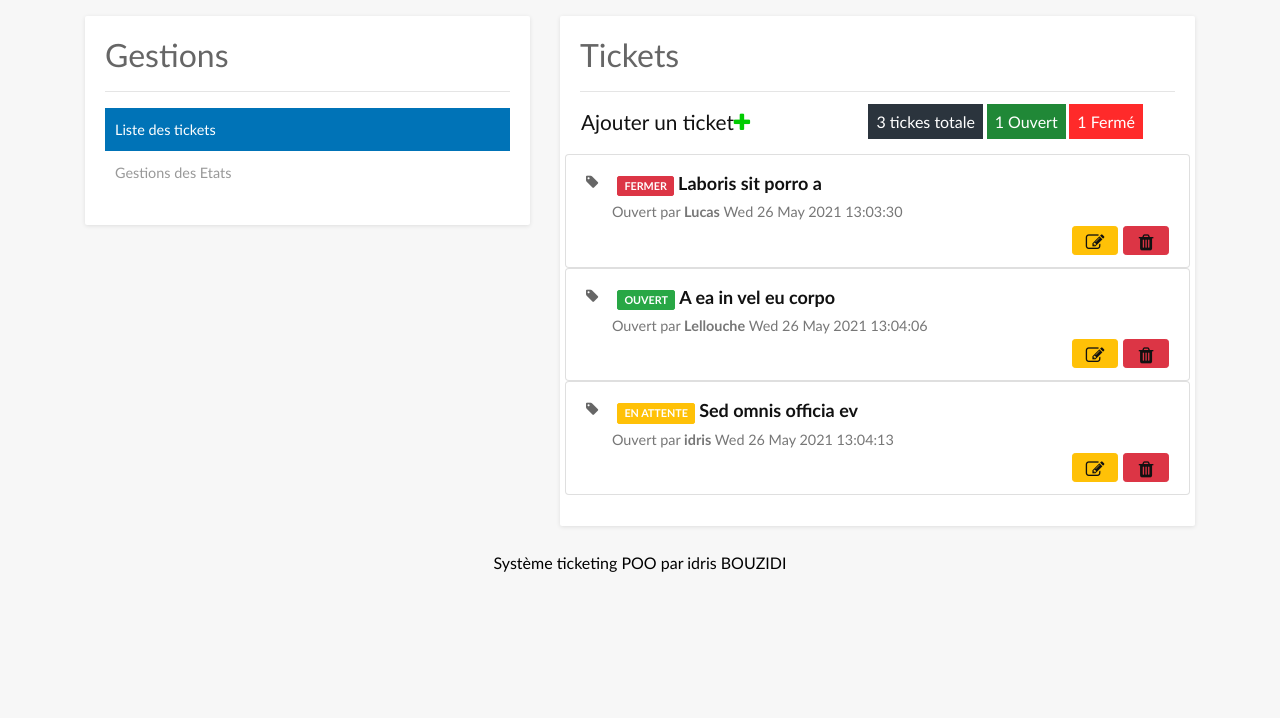
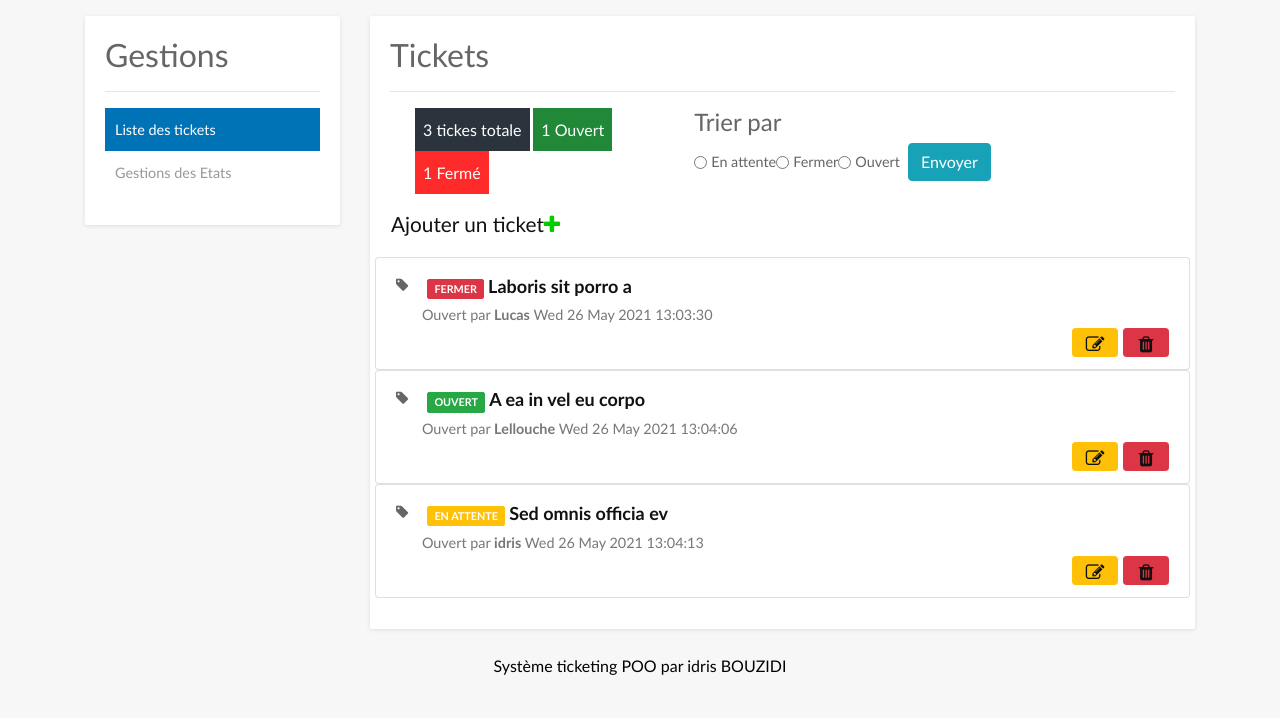
Before and after one commit to ibouzidi/ticketing, a PHP site: page / in a window 1280 px wide. Shown: the part 82-800 px from the top of the page. Run offline with PHP 8.4, Linux system fonts and the light colour scheme; data comes from the database, SQL or seed files in the repository.

Commit message:
add filter ticket

```diff
--- a/Contenu/style.css
+++ b/Contenu/style.css
@@ -221,25 +221,27 @@ a {
 	width: 100%;
 }
 
-.addbutton i{
+.addbutton i {
 	font-size: 1.3rem;
 	color: #00CC00;
 
 }
+
 .addbutton {
 	font-size: 1.3rem;
 	margin-left: 1rem;
 }
 
 input[type="checkbox"] {
-    vertical-align: middle;
+	vertical-align: middle;
 }
 
 .span12.pagination-centered {
-    margin: 25px auto;
-    width: 100px;
+	margin: 25px auto;
+	width: 100px;
 }
-.buttonBack .returnBack{
+
+.buttonBack .returnBack {
 	margin-left: 1.5rem;
 }
 
@@ -258,24 +260,18 @@ input[type="checkbox"] {
 	color: #2B343D;
 }
 
-.boxstat {
-	display: grid;
-	grid-template-columns: 1fr 1fr;
-	grid-gap: 10px 2em;
+.boxstat .nbticket {
+	margin: 0;
 }
 
-.boxstat :first-child {
-	align-self: center;
-}
-
-
-.boxstat p {
+.boxstat li {
 	padding-left: 1rem;
-	display: inline;
 	font-size: 1rem;
+	display: inline-block;
 	padding: 0.5rem;
 	color: white;
 }
+
 
 .boxstat .openticket {
 	background-color: #208837;
@@ -288,3 +284,9 @@ input[type="checkbox"] {
 .boxstat .tottickets {
 	background-color: #2B343D;
 }
+
+input[type="checkbox"]+.side-label::before,
+input[type="checkbox"]+.side-label::after {
+	border-radius: 50%;
+	margin-left: 0.2rem;
+}
--- a/Controleur/ControleurAccueil.php
+++ b/Controleur/ControleurAccueil.php
@@ -7,17 +7,21 @@ class ControleurAccueil {
 
   private $billet;
   private $etat;
-  private $commentaire;
 
   public function __construct() {
     $this->billet = new Billet();
     $this->etat = new Etat();
-    $this->commentaire= new Commentaire();
   }
 
   // Affiche la liste de tous les tickets
-  public function accueil() {
+  public function accueil($etat) {
+    if(isset($etat)){
+      $billets = $this->billet->getTicketParEtat($etat);
+    }else{
+
+
     $billets = $this->billet->getBillets();
+    }
     $etats = $this->etat->getEtats();
 
     // nb de ticket ouvert fermer et total
--- a/Controleur/ControleurBillet.php
+++ b/Controleur/ControleurBillet.php
@@ -8,11 +8,13 @@ class ControleurBillet
 {
 
     private $billet;
+    private $etat;
     private $commentaire;
 
     public function __construct()
     {
         $this->billet = new Billet();
+        $this->etat = new Etat();
         $this->commentaire = new Commentaire();
     }
 
--- a/Controleur/Routeur.php
+++ b/Controleur/Routeur.php
@@ -100,7 +100,12 @@ class Routeur
                 } else
                     throw new Exception("Action non valide");
             } else {  // aucune action définie : affichage de l'accueil
-                $this->ctrlAccueil->accueil();
+                try{
+                    $etat = $this->getParametre($_GET, 'etat');
+                }catch (Exception $e) {
+                    $etat = null;
+                }
+                $this->ctrlAccueil->accueil($etat);
             }
         } catch (Exception $e) {
             $this->erreur($e->getMessage());
--- a/Modele/Billet.php
+++ b/Modele/Billet.php
@@ -83,5 +83,16 @@ class Billet extends Modele
 		}
 	}
 
+	public function getTicketParEtat($etat){
+		$sql = "SELECT t.TIC_ID AS id_billet, t.TIC_DATE, t.TIC_TITRE, t.TIC_AUTEUR as auteur, t.TIC_CONTENU, t.TIC_ETAT, e.id, e.nom_etat FROM
+        t_ticket t INNER JOIN etats e ON e.id = t.TIC_ETAT WHERE e.nom_etat = ? ";
+        $rqetat = $this->executerRequete($sql, array($etat));
+        if ($rqetat->rowCount() > 0) {
+            return $rqetat->fetchAll();
+        }else{
+            throw new Exception('Aucun ticket ne correspond à l\'etat : ['.$etat. ']');
+        }
+	}
+
 
 }
--- a/Vue/Vue.php
+++ b/Vue/Vue.php
@@ -11,8 +11,9 @@ class Vue {
 
     public function generer($donnees) {
         $contenu = $this->genererFichier($this->fichier, $donnees);
+        $contenu2 = $this->genererFichier($this->fichier, $donnees);
         $vue = $this->genererFichier('Vue/gabarit.php',
-                array('titre' => $this->titre, 'contenu' => $contenu));
+                array('titre' => $this->titre, 'contenu' => $contenu, 'contenu2' => $contenu2));
         echo $vue;
     }
 
--- a/Vue/gabarit.php
+++ b/Vue/gabarit.php
@@ -37,7 +37,7 @@
         <section class="content">
             <div class="row">
                 <!-- BEGIN NAV TICKET -->
-                <div class="col-md-5">
+                <div class="col-md-3">
                     <div class="grid support">
                         <div class="grid-body">
                             <h2>Gestions</h2>
@@ -53,7 +53,7 @@
                 <!-- END NAV TICKET -->
                 <!-- BEGIN TICKET -->
 
-                    <div class="col-md-7">
+                    <div class="col-md-9">
                     <div class="grid support-content">
                         <div class="grid-body">
                             <h2>Tickets</h2>
@@ -68,6 +68,7 @@
                     </div>
                 </div>
                 <!-- END TICKET -->
+
             </div>
         </section>
     </div>
--- a/Vue/vueAccueil.php
+++ b/Vue/vueAccueil.php
@@ -1,10 +1,36 @@
-<?php $titre = 'Gestionnaire des tickets'; ?> <!-- Titre de la page(onglet)-->
+<?php $titre = 'Gestionnaire des tickets'; ?>
+<!-- Titre de la page(onglet)-->
+
 
 <div class="boxstat">
-    <div>
-    <a data-backdrop="static" class="addbutton" href="" data-toggle="modal" data-target="#modalAddTicket">Ajouter un ticket<i class="fa fa-plus"></i></a>
+    <div class="row">
+        <div class="form-group col-md-5 nbticket">
+            <!-- affiche le nb de ticket total ouvert fermer -->
+            <ul>
+                <li class="tottickets"><span><?= $nbtickets['nbtickets']?></span> tickes totale</li>
+                <li class="openticket"><span><?= $nbticketsOuvert['nbticketouvert']?></span> Ouvert</li>
+                <li class="closeticket"><span><?= $nbticketsFermer['nbticketferme']?></span> Fermé</li>
+            </ul>
+        </div>
+        <div class="form-group col-md-7">
+            <div class="checkbox">
+                <form class="form-inline" action="index.php" method="GET">
+                    <legend class="fieldset-label">Trier par</legend>
+                    <?php foreach ($etats as $etat) : ?>
+
+                    <input class="form-check-input" type="radio" name="etat" value="<?= $etat['nom_etat']?>" id="">
+                    <label class="form-check-label" for="" class="side-label"><?= $etat['nom_etat'] ?></label>
+                    <?php endforeach; ?>
+                    <button type="submit" class="btn btn-info btn-filtre mx-2">Envoyer</button>
+                </form>
+            </div>
+        </div>
+    </div>
+    <a data-backdrop="static" class="addbutton" href="" data-toggle="modal" data-target="#modalAddTicket">Ajouter un
+        ticket<i class="fa fa-plus"></i></a>
     <!-- modal -->
-        <div class="modal fade" id="modalAddTicket" tabindex="-1" role="dialog" aria-labelledby="myModalLabel" aria-hidden="true">
+    <div class="modal fade" id="modalAddTicket" tabindex="-1" role="dialog" aria-labelledby="myModalLabel"
+        aria-hidden="true">
         <div class="modal-dialog" role="document">
             <div class="modal-content">
                 <?php include('formAddticket.php');?>
@@ -12,15 +38,7 @@
         </div>
     </div>
 </div>
-    <div>
-        <!-- affiche le nb de ticket total ouvert fermer -->
-        <p class="tottickets"><span><?= $nbtickets['nbtickets']?></span> tickes totale</p>
-        <p class="openticket"><span><?= $nbticketsOuvert['nbticketouvert']?></span> Ouvert</p>
-        <p class="closeticket"><span><?= $nbticketsFermer['nbticketferme']?></span> Fermé</p>
-    </div>
 
-
-</div>
 <!-- liste des tous les tickets avec leur états -->
 <div class="listeticket py-3">
     <?php foreach ($billets as $billet): ?>
```
Lines whose indentation alone changed are shown as unchanged.
